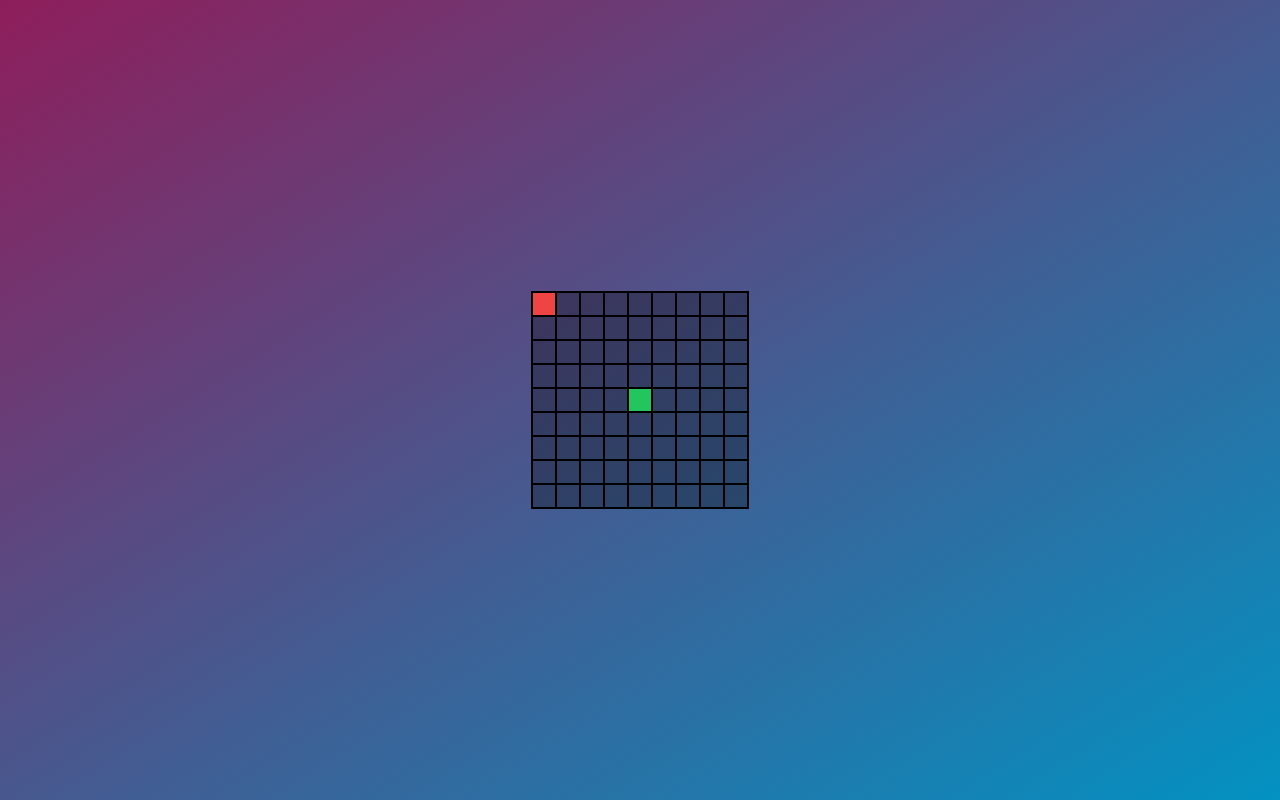
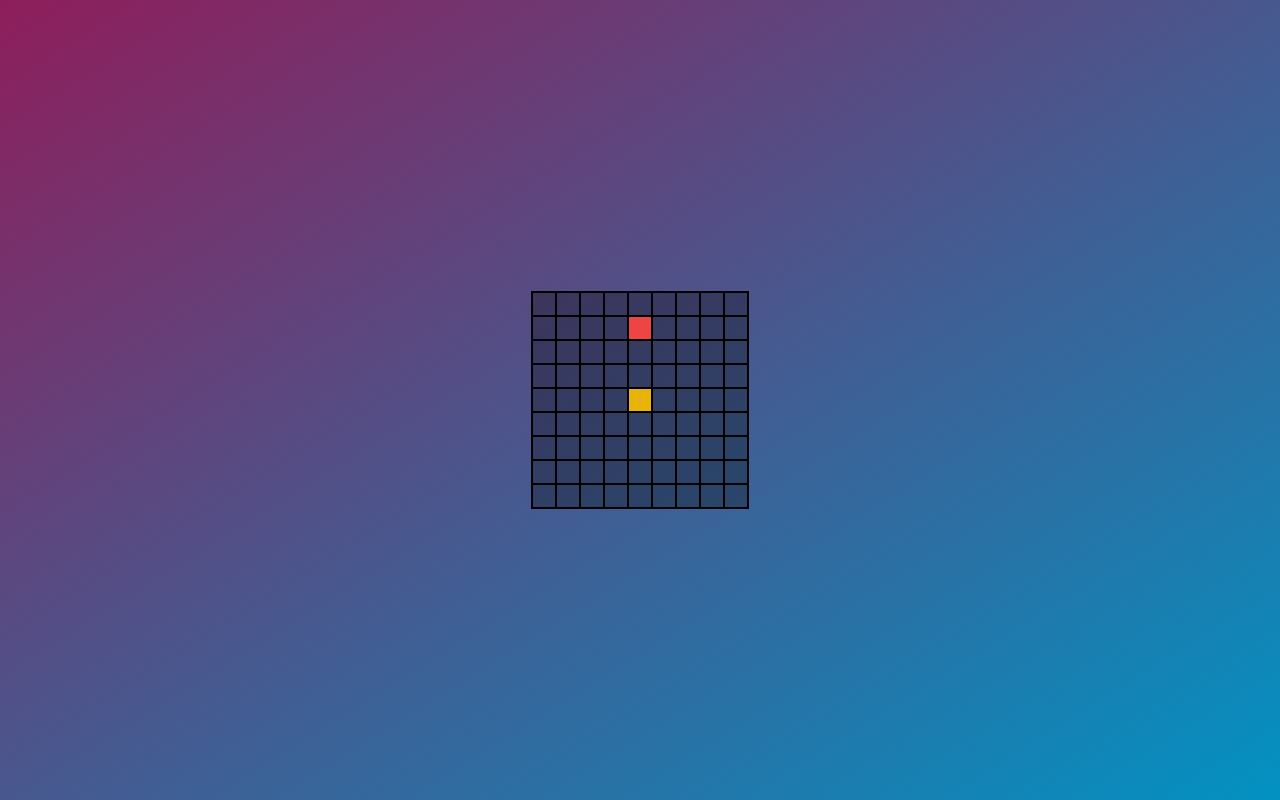
Before and after one commit to jakub-bartoszek/snake, a React (Create React App) app: page / in a window 1280 px wide. Built offline with nearby package versions, Linux system fonts and the light colour scheme.

Commit message:
change: changed snake head color, changed initial state of fruit

```diff
--- a/src/Game/Game.tsx
+++ b/src/Game/Game.tsx
@@ -14,28 +14,17 @@ const BOARD_SIZE = 9;
 const INITIAL_SNAKE: Snake[] = [{ x: 4, y: 4 }];
 
 const Game = () => {
- const generateFruit = (): Fruit => {
-  let newFruit: Fruit;
-  const isOccupied = (fruit: Fruit) =>
-   snake.some((cell) => cell.x === fruit.x && cell.y === fruit.y);
-
-  do {
-   newFruit = {
-    x: Math.floor(Math.random() * BOARD_SIZE),
-    y: Math.floor(Math.random() * BOARD_SIZE)
-   };
-  } while (isOccupied(newFruit));
-
-  return newFruit;
- };
-
  const [snake, setSnake] = useState<Snake[]>(INITIAL_SNAKE);
- const [fruit, setFruit] = useState<Fruit>(generateFruit());
+ const [fruit, setFruit] = useState<Fruit>({
+  x: Math.floor(Math.random() * BOARD_SIZE),
+  y: Math.floor(Math.random() * BOARD_SIZE)
+ });
  const [gameOver, setGameOver] = useState(false);
  const [pending, setPending] = useState(false);
  const directionRef = useRef<string | null>(null);
  const intervalRef = useRef<NodeJS.Timeout | null>(null);
 
+ // Changing direction
  const handleKeyDown = useCallback(
   (event: KeyboardEvent) => {
    if (!gameOver && !pending) {
@@ -69,6 +58,7 @@ const Game = () => {
   [gameOver, pending]
  );
 
+ // Listening for keydown events
  useEffect(() => {
   window.addEventListener("keydown", handleKeyDown);
 
@@ -77,6 +67,7 @@ const Game = () => {
   };
  }, [handleKeyDown]);
 
+ // Interval for moving snake
  useEffect(() => {
   if (!gameOver) {
    intervalRef.current = setInterval(moveSnake, 300);
@@ -87,6 +78,7 @@ const Game = () => {
   }
  }, [gameOver]);
 
+ // Moving snake logic
  const moveSnake = () => {
   setSnake((prevSnake) => {
    const newSnake = [...prevSnake];
@@ -137,6 +129,7 @@ const Game = () => {
   });
  };
 
+ // Snake eating fruit logic
  useEffect(() => {
   const head = snake[0];
 
@@ -146,6 +139,23 @@ const Game = () => {
   }
  }, [snake, fruit]);
 
+ // Generating new fruit
+ const generateFruit = (): Fruit => {
+  let newFruit: Fruit;
+  const isOccupied = (fruit: Fruit) =>
+   snake.some((cell) => cell.x === fruit.x && cell.y === fruit.y);
+
+  do {
+   newFruit = {
+    x: Math.floor(Math.random() * BOARD_SIZE),
+    y: Math.floor(Math.random() * BOARD_SIZE)
+   };
+  } while (isOccupied(newFruit));
+
+  return newFruit;
+ };
+
+ // Restart game
  const restartGame = () => {
   setSnake(INITIAL_SNAKE);
   setGameOver(false);
@@ -172,18 +182,19 @@ const Game = () => {
      className="flex justify-center"
     >
      {Array.from({ length: BOARD_SIZE }).map((_, col) => {
+      const isSnakeHead = snake[0].x === col && snake[0].y === row;
       const isSnakeCell = snake.some(
        (cell) => cell.x === col && cell.y === row
       );
       const isFruitCell = fruit.x === col && fruit.y === row;
-
       return (
        <div
         key={col}
-        className={`h-6 w-6 border-[1px] border-black ${
-         isSnakeCell ? "bg-green-500" : ""
-        } ${isFruitCell ? "bg-red-500" : ""}`}
-       ></div>
+        className={`h-6 w-6 border-[1px] border-black
+          ${isSnakeCell ? "bg-green-500" : ""}
+          ${isFruitCell ? "bg-red-500" : ""}
+          ${isSnakeHead ? "bg-yellow-500" : ""}`}
+       />
       );
      })}
     </div>
```
